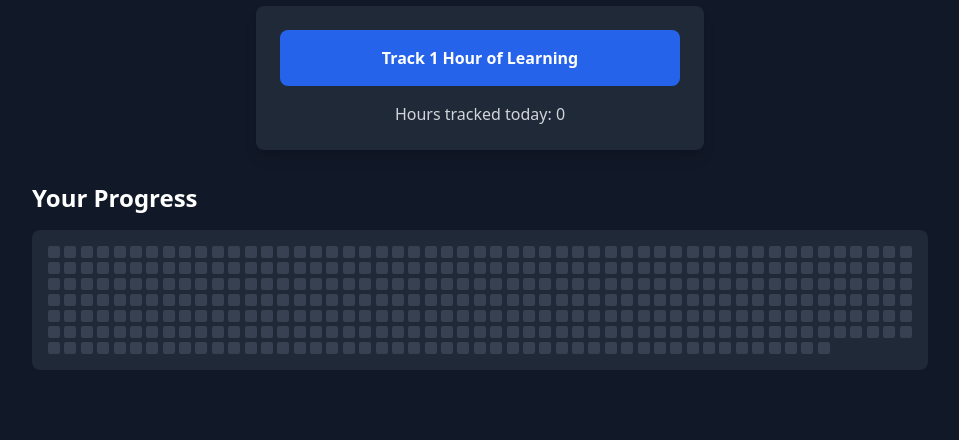
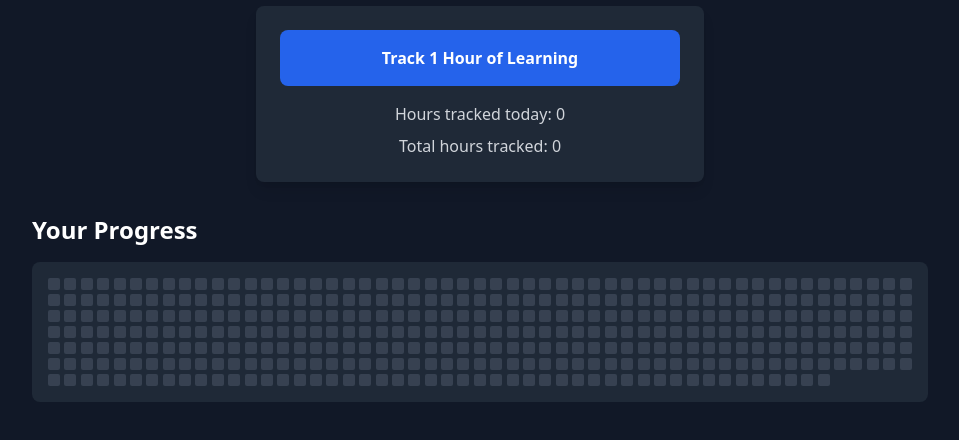
Before and after one commit to joshp-f/learning-tracker, a plain HTML site: page index.html in a window 1280 px wide. Shown: the part 98-538 px from the top of the page, without its empty margins (160-1119 px from the left). Drawn offline with nearby package versions, Linux system fonts and the light colour scheme.

Commit message:
add stuff

```diff
--- a/index.html
+++ b/index.html
@@ -16,6 +16,7 @@
                 Track 1 Hour of Learning
             </button>
             <p id="todayStatus" class="mt-4 text-center text-gray-300"></p>
+            <p id="totalStatus" class="mt-2 text-center text-gray-300"></p>
         </div>
 
         <div class="max-w-4xl mx-auto">
--- a/script.js
+++ b/script.js
@@ -5,6 +5,7 @@ const DAYS_IN_YEAR = 365;
 // DOM Elements
 const trackButton = document.getElementById('trackButton');
 const todayStatus = document.getElementById('todayStatus');
+const totalStatus = document.getElementById('totalStatus');
 const contributionGraph = document.getElementById('contributionGraph');
 
 // Initialize or load data
@@ -15,11 +16,17 @@ function formatDate(date) {
     return date.toISOString().split('T')[0];
 }
 
-// Update today's status
+// Calculate total hours
+function calculateTotalHours() {
+    return Object.values(learningData).reduce((sum, hours) => sum + hours, 0);
+}
+
+// Update status displays
 function updateTodayStatus() {
     const today = formatDate(new Date());
     const hoursToday = learningData[today] || 0;
     todayStatus.textContent = `Hours tracked today: ${hoursToday}`;
+    totalStatus.textContent = `Total hours tracked: ${calculateTotalHours()}`;
 }
 
 // Track learning time
```
